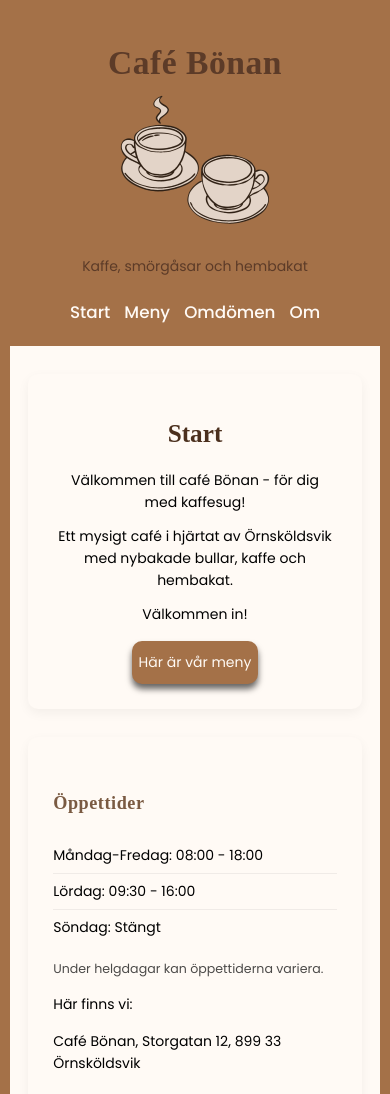
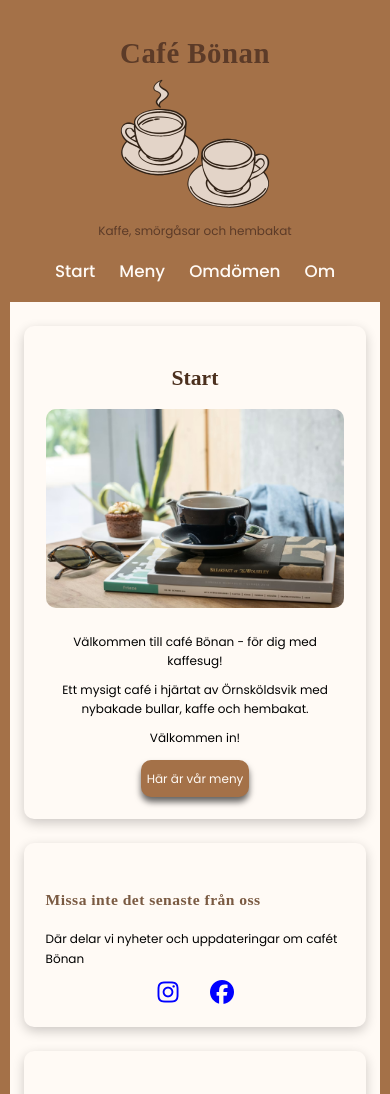
Before and after one commit to Kiim94/Projekt-Webbserver-Frontend, a website built with Vite: page index.html in a window 390 px wide. Shown: the top 1094 px of the page. Built offline with nearby package versions, Linux system fonts and the light colour scheme; a web font is replaced by a local one.

Commit message:
Ändrat lite stil, lagt till bild, sociala medier

```diff
--- a/index.html
+++ b/index.html
@@ -3,13 +3,14 @@
   <head>
     <meta charset="UTF-8" />
     <link rel="icon" type="image/svg+xml" href="/favicon.svg" />
+    <link rel="stylesheet" href="https://cdnjs.cloudflare.com/ajax/libs/font-awesome/6.5.2/css/all.min.css">
     <meta name="viewport" content="width=device-width, initial-scale=1.0" />
     <title>Café Bönan</title>
   </head>
   <body>
     <header>
       <h1 class="title">Café Bönan</h1>
-      <img src="hilmy-farras-coffe-cups (1).png" alt="Kaffe koppar" id="coffe-img">
+      <img src="hilmy-farras-coffecups.png" alt="Kaffe koppar" id="coffe-img">
       <p class="tagline">Kaffe, smörgåsar och hembakat</p>
       <nav>
         <ul>
@@ -23,10 +24,27 @@
     <div class="center-container">
       <section class="start-page">
         <h2 class="start">Start</h2>
+        <div class="img-wrap">
+          <img src="alice-pasqual-cafe.jpg" alt="Studera vid fönster med kaffekopp">
+        </div>
+
         <p>Välkommen till café Bönan - för dig med kaffesug!</p>
         <p>Ett mysigt café i hjärtat av Örnsköldsvik med nybakade bullar, kaffe och hembakat.</p>
         <p>Välkommen in!</p>
         <a href="meny.html" class="meny-link">Här är vår meny</a>
+      </section>
+      <section class="social-section">
+        <h3>Missa inte det senaste från oss</h3>
+        <p>Där delar vi nyheter och uppdateringar om cafét Bönan</p>
+        <div class="social-icons">
+          <a href="https://www.instagram.com/" target="_blank">
+            <i class="fa-brands fa-instagram" title="Instagram"></i>
+          </a>
+
+          <a href="https://www.facebook.com/" target="_blank">
+            <i class="fa-brands fa-facebook" title="Facebook"></i>
+          </a>
+        </div>
       </section>
       <section class="opening-hours">
         <h3>Öppettider</h3>
--- a/package.json
+++ b/package.json
@@ -12,6 +12,7 @@
     "vite": "^8.0.12"
   },
   "dependencies": {
+    "@fortawesome/fontawesome-free": "^7.2.0",
     "sass": "^1.100.0"
   }
 }
--- a/src/main.js
+++ b/src/main.js
@@ -1 +1,2 @@
 import './style.scss'
+import "@fortawesome/fontawesome-free/css/all.min.css"
--- a/src/style.scss
+++ b/src/style.scss
@@ -168,7 +168,7 @@ header{
     ul{
       display:flex;
       justify-content:center;
-      gap:1rem;
+      gap:2rem;
       list-style-type:none;
       margin:0;
       padding:0;
@@ -177,7 +177,7 @@ header{
       color:#fffaf5;
       text-decoration:none;
       font-weight:500;
-      font-size:1.2rem;
+      font-size:1.5rem;
       white-space:nowrap;
       &:hover{
         text-decoration:underline;
@@ -187,12 +187,11 @@ header{
 }
 
 #coffe-img{
-  width:100%;
-  max-width:150px;
+  width:150px;
   height:auto;
+  opacity:0.7;
   margin: 0.75rem auto;
-  object-fit:contain;
-  opacity:0.7;
+  display:block;
 }
 
 .title, .tagline{
@@ -304,7 +303,7 @@ button{
   color: gold;
 }
 
-.center-container img{
+.center-container #cafe-interior{
   width:100%;
   max-width:900px;
   aspect-ratio:16 / 9;
@@ -316,11 +315,11 @@ button{
 }
 
 //startsida
-.start-page, .opening-hours{
+.start-page, .opening-hours, .social-section{
   background: #fffaf5;
   padding:1.8rem;
   border-radius:10px;
-  box-shadow:0 4px 12px rgba(0,0,0,0.05);
+  box-shadow:0 4px 12px rgba(0,0,0,0.2);
   margin-bottom:2rem;
 }
 .start-page{
@@ -349,6 +348,18 @@ button{
     }
   }
 }
+.img-wrap{
+  display:flex;
+  justify-content:center;
+  margin-bottom:2rem;
+  img{
+    width:100%;
+    max-width:700px;
+    max-height:350px;
+    object-fit:cover;
+    border-radius:10px;
+  }
+}
 .opening-hours ul{
   list-style:none;
   padding:0;
@@ -367,6 +378,24 @@ button{
   opacity:0.7;
 }
 
+.social-icons{
+  display:flex;
+  justify-content:center;
+  gap:2rem;
+  a{
+    text-decoration:none;
+    i{
+      font-size:2rem;
+      color: blue;
+      transition: 0.2s ease;
+      &:hover{
+        color: #8b6b4a;
+      transform: scale(1.1);
+      }
+    }
+  }
+}
+
 @media (max-width: 759px){
   html{
     font-size:14px;
@@ -374,8 +403,13 @@ button{
   .menu-layout{
     grid-template-columns:1fr;
   }
+  nav ul{
+    a{
+      font-size:1.4rem;
+    }
+  }
 }
-@media (max-media: 599px){
+@media (max-width: 599px){
   html{
     font-size:12px;
   }
```
Also changed, not shown: about.html (+2 -2 lines), meny.html (+1 -1 lines), reviews.html (+1 -1 lines), public/alice-pasqual-cafe.jpg (added), public/hilmy-farras-coffecups.png (renamed from public/hilmy-farras-coffe-cups (1).png), 1 other file. Lines whose indentation alone changed are shown as unchanged.
